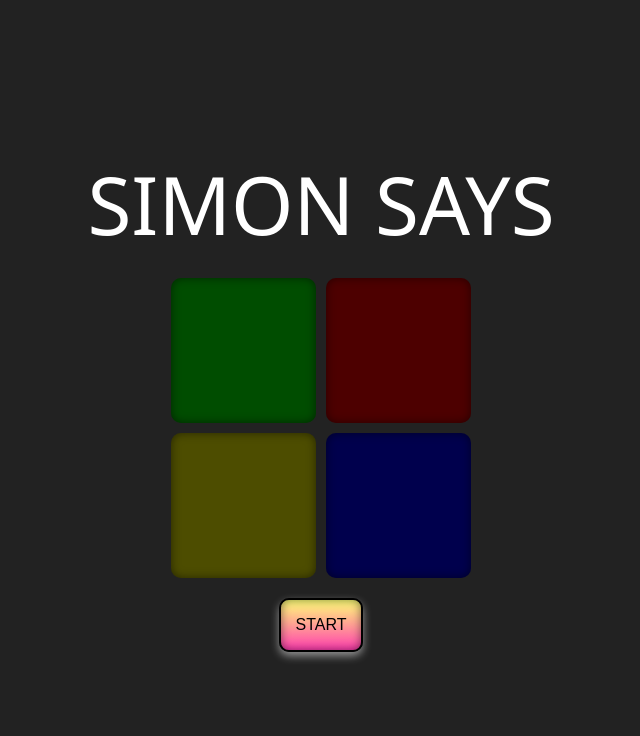
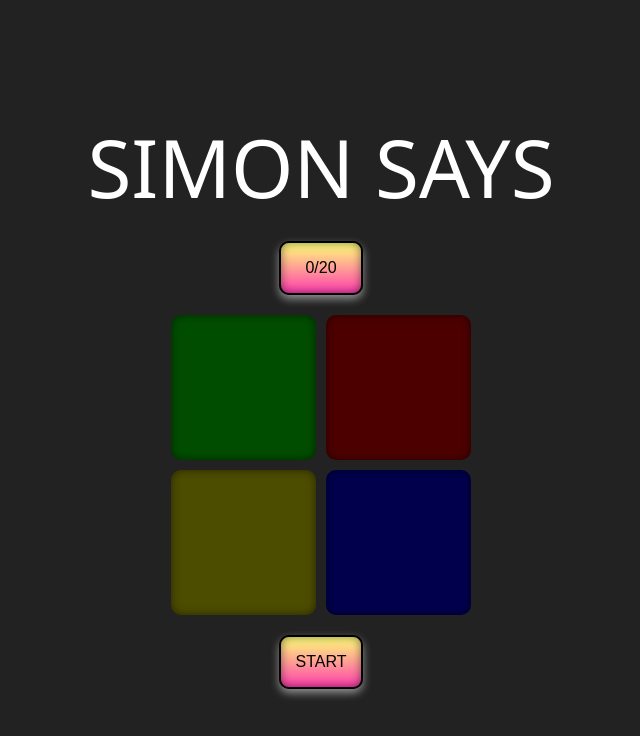
Before and after one commit to RaulMetriTorres/Project_Simon, a plain HTML site: page index.html in a window 1280 px wide. Shown: the whole page, without its empty margins (319-959 px from the left). Drawn offline with Linux system fonts and the light colour scheme; a web font is replaced by a local one.

Commit message:
boton de nivel

```diff
--- a/index.html
+++ b/index.html
@@ -12,6 +12,7 @@
 <body>
     <div class="simon-wrapper">
         <h1 class="honk-titulo">SIMON SAYS</h1>
+        <div class="simon-levelbutton menu">0/20</div>
         <div class="simon-container">
           <div class="simon-button green"></div>
           <div class="simon-button red"></div>
--- a/logic.js
+++ b/logic.js
@@ -27,6 +27,7 @@ function reiniciarJuego() {
     secuenciaColores = [];
     entradaJugador = [];
     botonInicio.textContent = "START"; // Cambiar el texto del botón de vuelta a "START"
+    document.querySelector(".simon-levelbutton").textContent = `0/20`; // Resetear el nivel en la UI a 0
 }
 
 // Función para avanzar al siguiente nivel
@@ -34,6 +35,7 @@ function siguienteNivel() {
     if (nivel <= 20) { // Limitar a los primeros 20 niveles
         agregarColorAleatorio();
         mostrarSecuencia();
+        document.querySelector(".simon-levelbutton").textContent = `${nivel}/20`;
     } else {
         alert("¡Felicidades, has completado el juego!");
         reiniciarJuego(); // Reiniciar el juego al completar todos los niveles
--- a/styles.css
+++ b/styles.css
@@ -98,3 +98,22 @@ body {
 .red.activo { background-color: #ff0000; box-shadow: 0 0 20px #ff0000; }
 .yellow.activo { background-color: #ffff00; box-shadow: 0 0 20px #ffff00; }
 .blue.activo { background-color: #0000ff; box-shadow: 0 0 20px #0000ff; }
+
+.simon-levelbutton {
+    width: 80px;
+    height: 50px;
+    border-radius: 10px;
+    border-style: solid;
+    border-width: 2px;
+    border-color: black;
+    box-shadow: 0 4px 8px rgba(255, 255, 255, 0.5), inset 0 0 10px rgba(0, 0, 0, 0.5);
+    cursor: default; /* No hacer clic */
+    margin: auto;
+    font-family: "Tiny5", sans-serif;
+    font-weight: 400;
+    font-style: normal;
+    text-align: center;
+    align-content: center;
+    background: linear-gradient(#ffff79, #ff3eaf);
+    transition: box-shadow 0.2s, transform 0.2s;
+}
```
